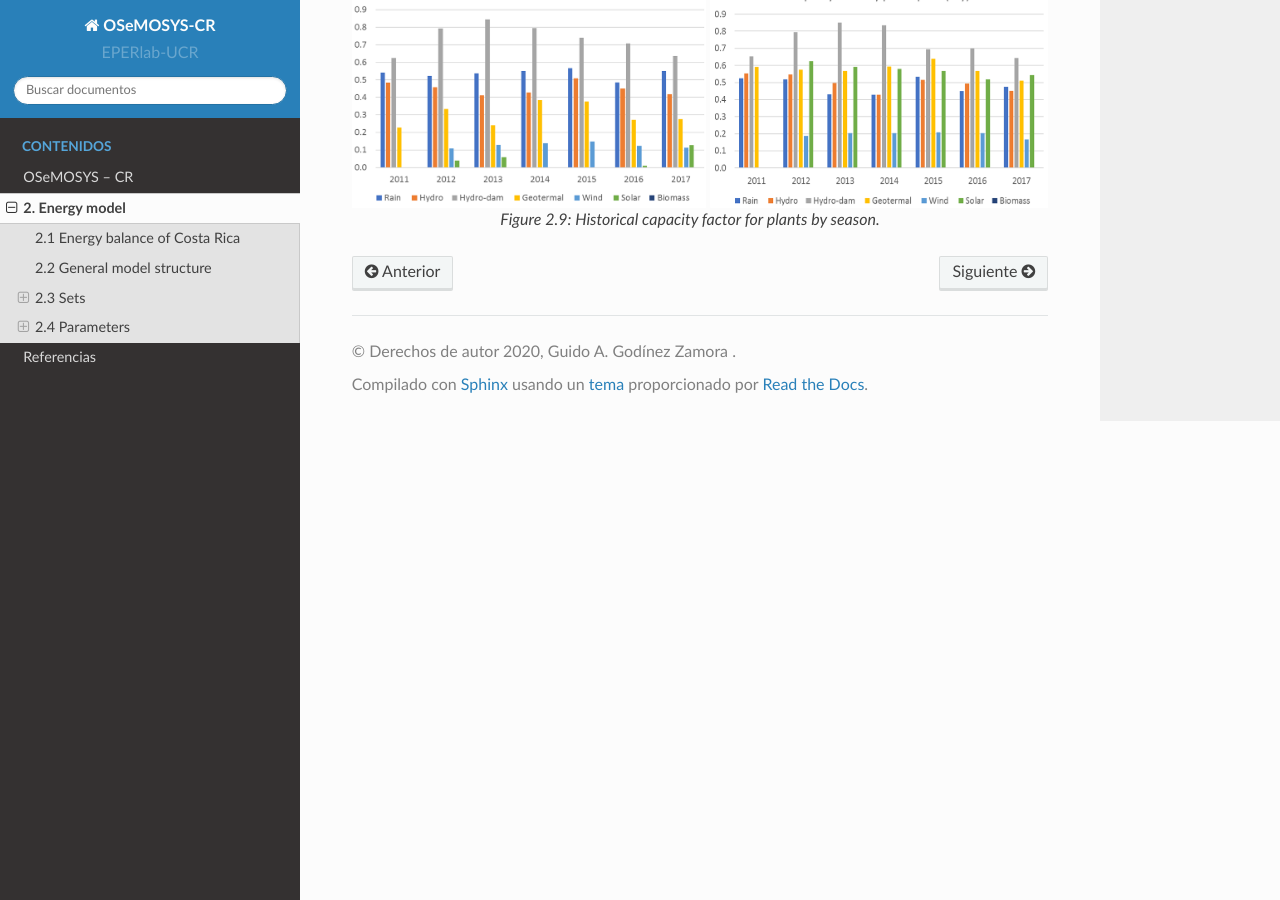
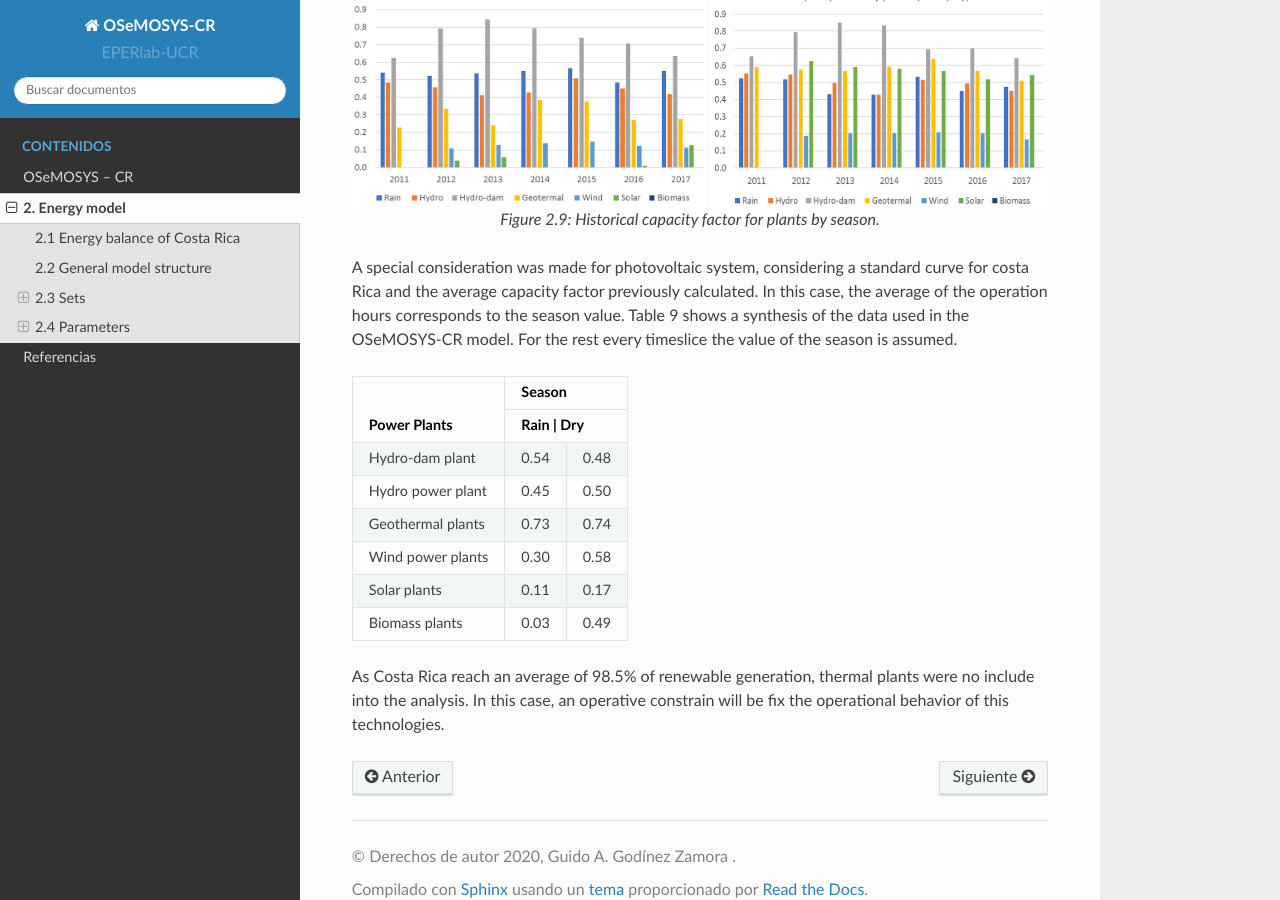
Before and after one commit to EPERLab/OSeMOSYS-CR, a Sphinx documentation site: the page built from docs/02EnergyModel.rst, in a window 1280 px wide and 900 px high, scrolled down 11423 px. Built offline with Sphinx 7.4.7 and the Read the Docs theme 2.0.0, drawn with Linux system fonts in a browser that asks for light colours.

Commit message:
Update 02EnergyModel.rst

```diff
--- a/docs/02EnergyModel.rst
+++ b/docs/02EnergyModel.rst
@@ -328,3 +328,25 @@ The figure 12 shows the historical values for capacity factors. For solar and wi
    :align:   center
 
    *Figure 2.9: Historical capacity factor for plants by season.*
+
+A special consideration was made for photovoltaic system, considering a standard curve for costa Rica and the average capacity factor previously calculated. In this case, the average of the operation hours corresponds to the season value. Table 9 shows a synthesis of the data used in the OSeMOSYS-CR model.  For the rest every timeslice the value of the season is assumed.
+
++-------------------+--------------------+
+| Power Plants      |       Season       |
++                   +--------------------+
+|                   |   Rain   |   Dry   |
++===================+==========+=========+
+| Hydro-dam plant   | 0.54     | 0.48    |
++-------------------+----------+---------+
+| Hydro power plant | 0.45     | 0.50    |
++-------------------+----------+---------+
+| Geothermal plants | 0.73     | 0.74    |
++-------------------+----------+---------+
+| Wind power plants | 0.30     | 0.58    |
++-------------------+----------+---------+
+| Solar plants      | 0.11     | 0.17    |
++-------------------+----------+---------+
+| Biomass plants    | 0.03     | 0.49    |
++-------------------+----------+---------+
+
+As Costa Rica reach an average of 98.5% of renewable generation, thermal plants were no include into the analysis. In this case, an operative constrain will be fix the operational behavior of this technologies.
```
